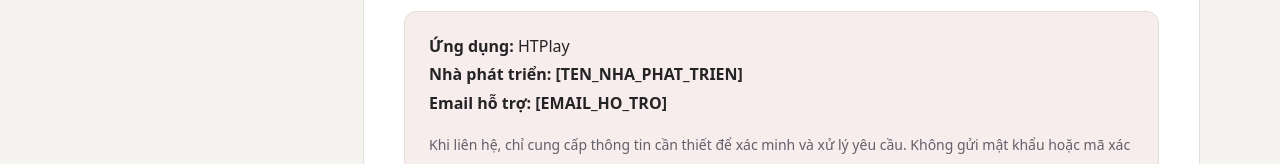
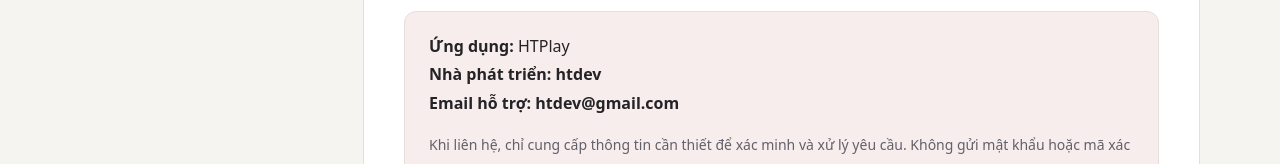
Before and after one commit to hoamzdev/htplay-privacy, a plain HTML site: page privacy-policy.html in a window 1280 px wide. Shown: the part 4954-5118 px from the top of the page. Drawn offline with Linux system fonts and the light colour scheme.

Commit message:
change name dev

```diff
--- a/privacy-policy.html
+++ b/privacy-policy.html
@@ -270,8 +270,8 @@
           <p>Để hỏi về quyền riêng tư, yêu cầu truy cập, điều chỉnh hoặc xóa dữ liệu, vui lòng liên hệ:</p>
           <div class="contact">
             <p><strong>Ứng dụng:</strong> HTPlay<br>
-              <strong>Nhà phát triển:</strong> <span class="placeholder">[TEN_NHA_PHAT_TRIEN]</span><br>
-              <strong>Email hỗ trợ:</strong> <span class="placeholder">[EMAIL_HO_TRO]</span></p>
+              <strong>Nhà phát triển:</strong> <span class="placeholder">htdev</span><br>
+              <strong>Email hỗ trợ:</strong> <span class="placeholder">htdev@gmail.com</span></p>
             <p class="note">Khi liên hệ, chỉ cung cấp thông tin cần thiết để xác minh và xử lý yêu cầu. Không gửi mật khẩu hoặc mã xác thực.</p>
           </div>
         </section>
```
